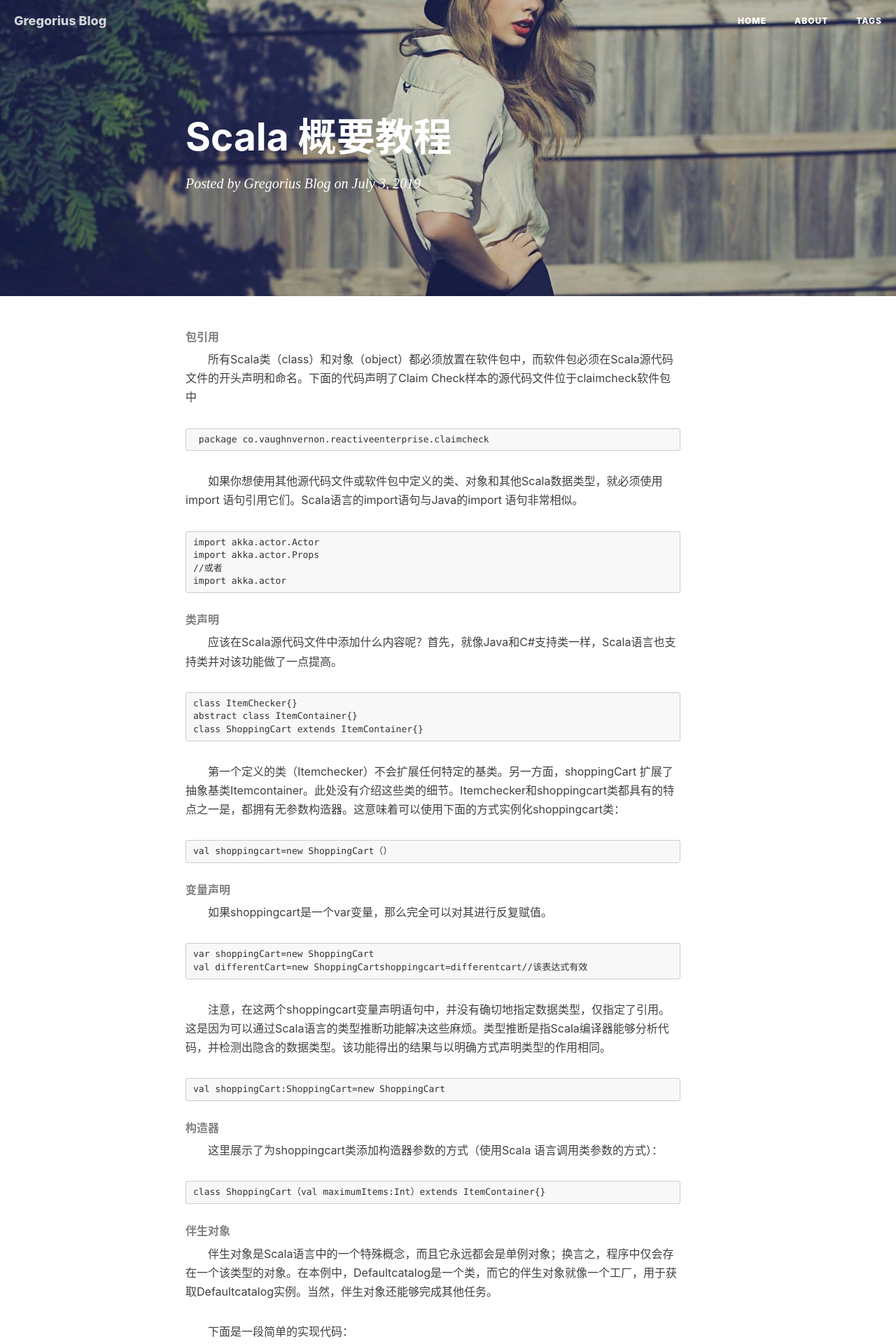
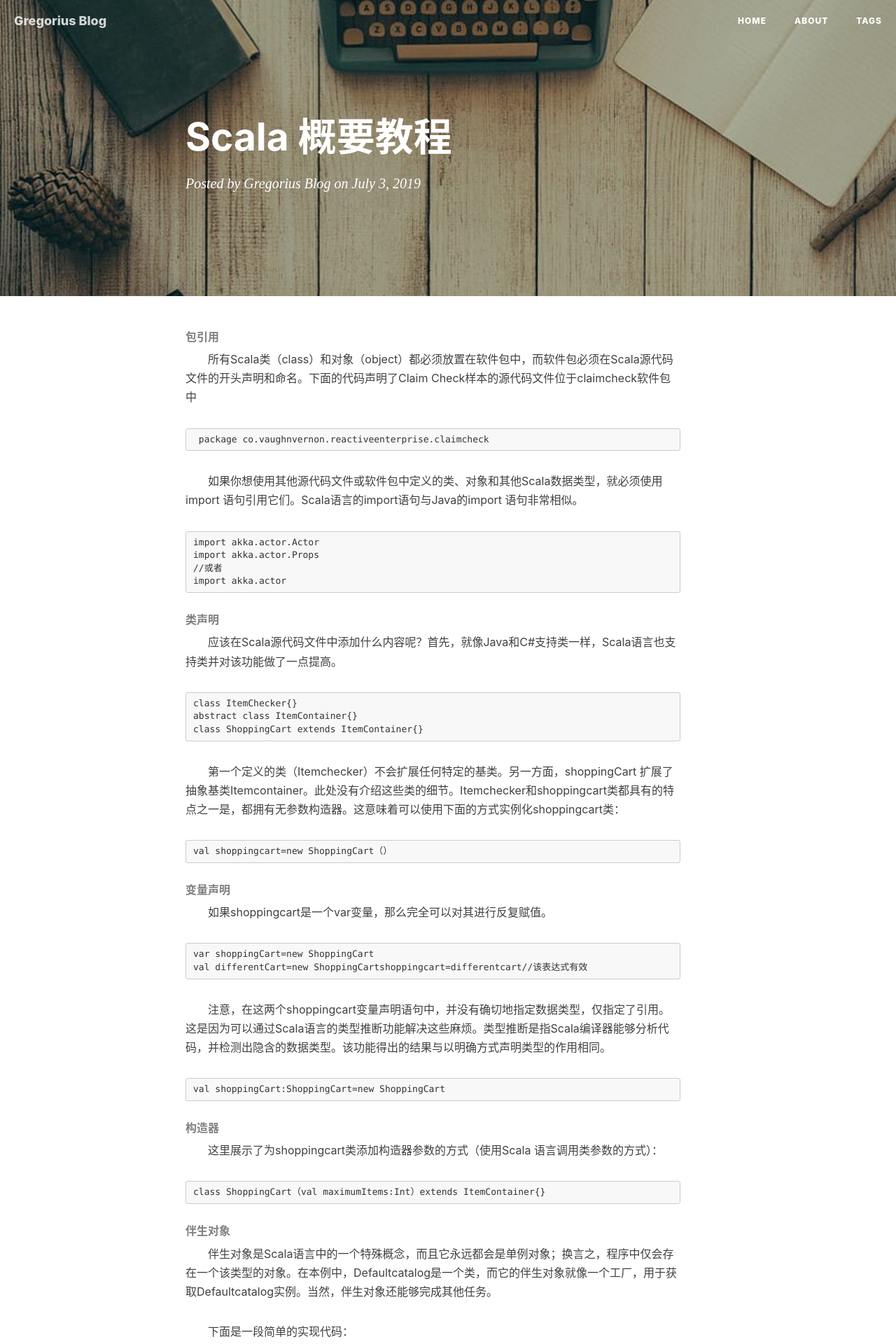
Before and after one commit to gregoriusxu/gregoriusxu.github.io, a Jekyll site: the page built from _posts/2019-07-03-Scala-概要教程.md, in a window 1280 px wide. Shown: the top 1920 px of the page at 70% size. Built offline with Jekyll 4.4.1, drawn with Linux system fonts in a browser that asks for light colours; nearby versions of some CDN libraries; our own code applies the rules of GitHub Pages for plain Markdown files; comment, search, counter and statistics services are not loaded.

Commit message:
修改图

```diff
--- a/_config.yml
+++ b/_config.yml
@@ -1,7 +1,7 @@
 # Site settings
 title: Gregorius Blog
 SEOTitle: Gregorius的博客 | Gregorius
-header-img: img/post-bg-swift.jpg
+header-img: img/post-bg-desk.jpg
 email: gregoriusxu@gmail.com
 description: "Every failure is leading towards success."
 keyword: "Gregorius的博客, Gregorius, Java"
```
